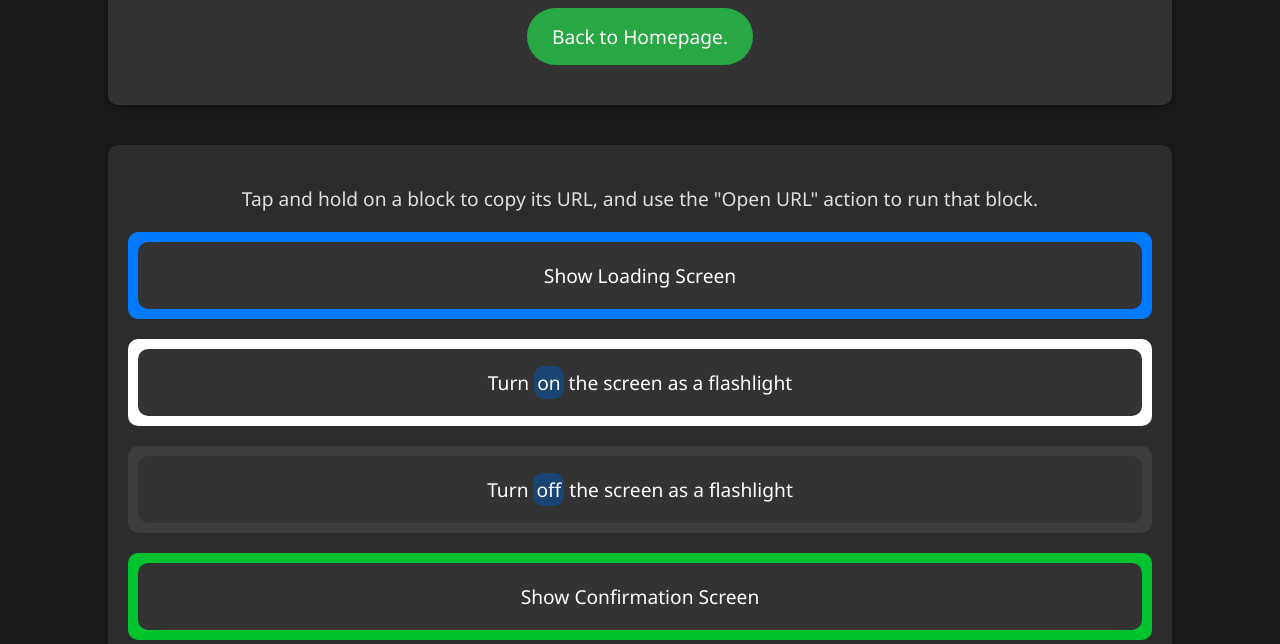
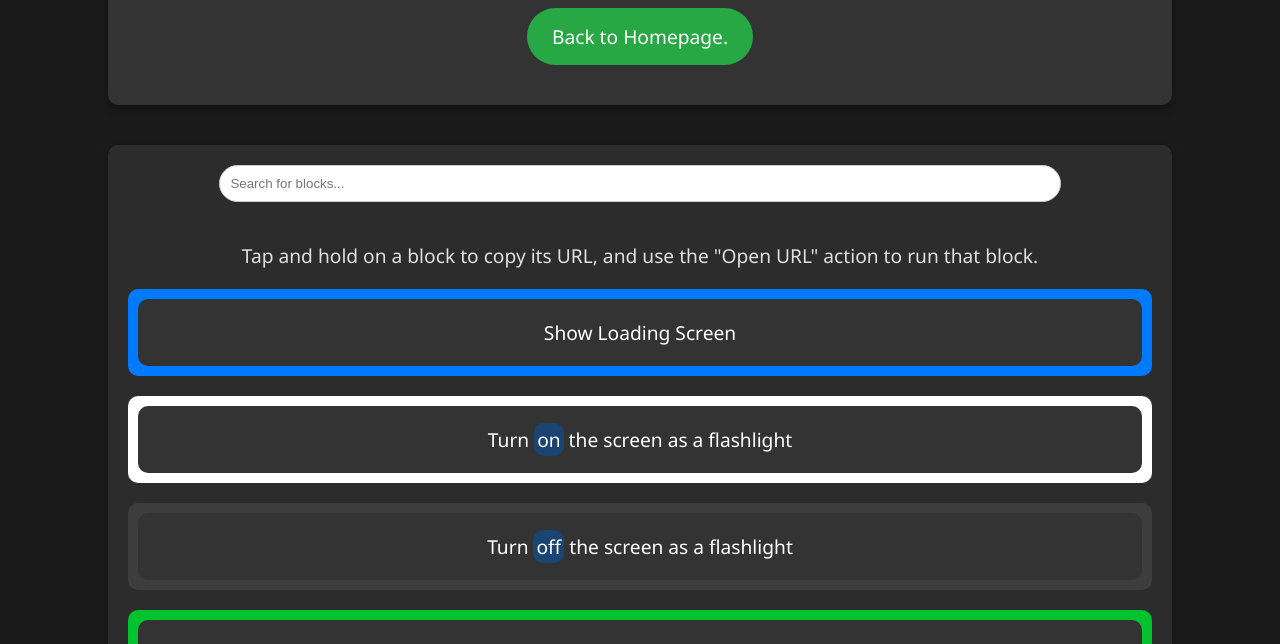
Before and after one commit to AGsoftwaree/shortcuts, a plain HTML site: page blocks.html in a window 1280 px wide. Shown: the part 126-770 px from the top of the page. Drawn offline with Linux system fonts and the light colour scheme.

Commit message:
Add files via upload

```diff
--- a/blocks.html
+++ b/blocks.html
@@ -13,6 +13,9 @@
     </div>
 
     <div class="section">
+
+        <input type="text" id="searchBar" onkeyup="filterBlocks()" placeholder="Search for blocks...">
+
         <p>Tap and hold on a block to copy its URL, and use the "Open URL" action to run that block.</p>
 
         <div class="block-preview" style="background: #007bff;">
@@ -48,4 +51,19 @@
 
 
 </body>
+<script>
+    function filterBlocks() {
+        let input = document.getElementById('searchBar').value.toLowerCase();
+        let blocks = document.getElementsByClassName('block-preview');
+
+        for (let i = 0; i < blocks.length; i++) {
+            let blockText = blocks[i].innerText.toLowerCase();
+            if (blockText.includes(input)) {
+                blocks[i].style.display = 'inline-block';
+            } else {
+                blocks[i].style.display = 'none';
+            }
+        }
+    }
+</script>
 </html>
--- a/style.css
+++ b/style.css
@@ -93,3 +93,10 @@ a.button:hover {
     border-radius: 10px;
     display: inline;
 }
+#searchBar {
+    width: 80%;
+    padding: 10px;
+    margin-bottom: 20px;
+    border: 1px solid #ccc;
+    border-radius: 35px;
+}
```
Also changed, not shown: index.html (+1 -0 lines).
